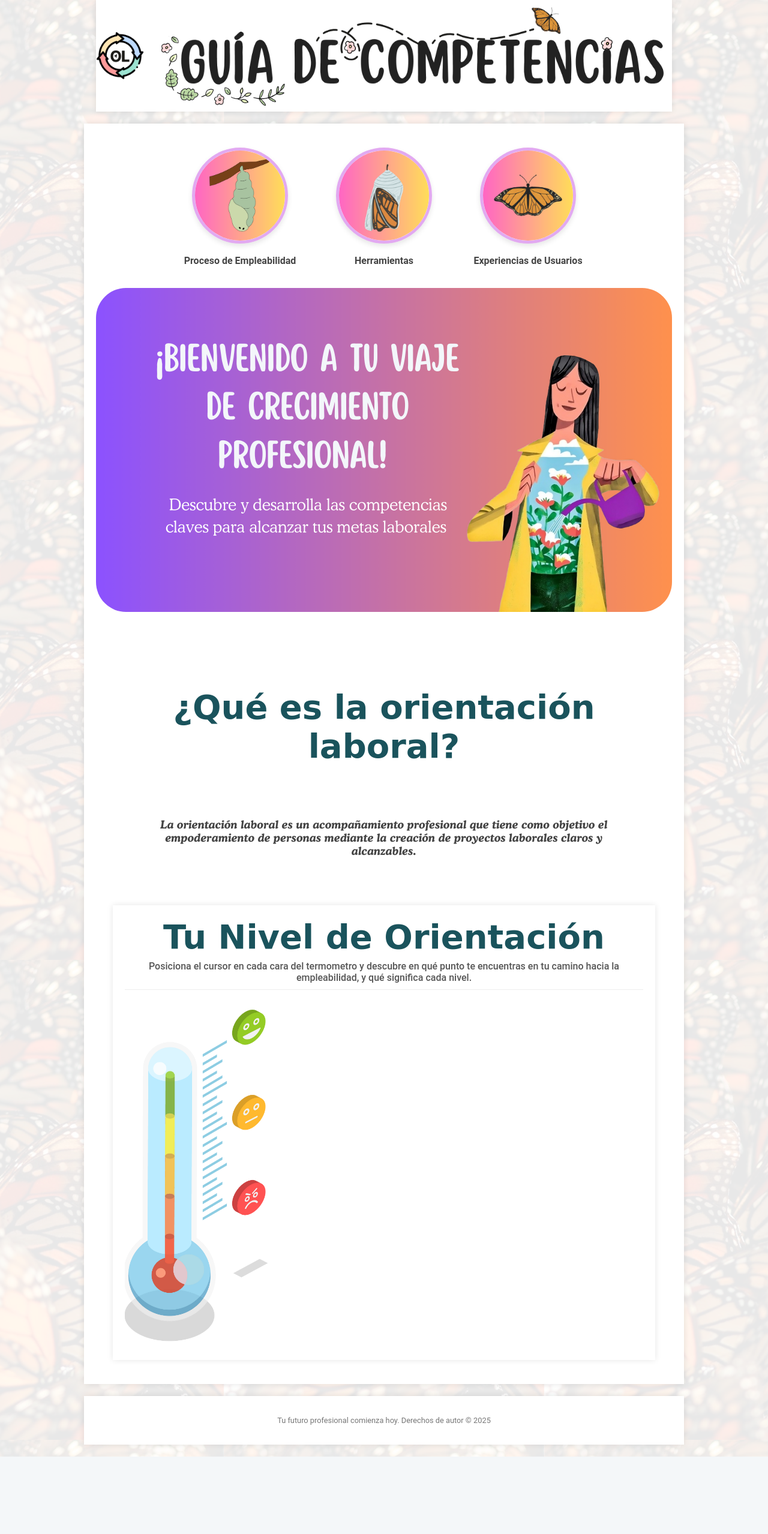
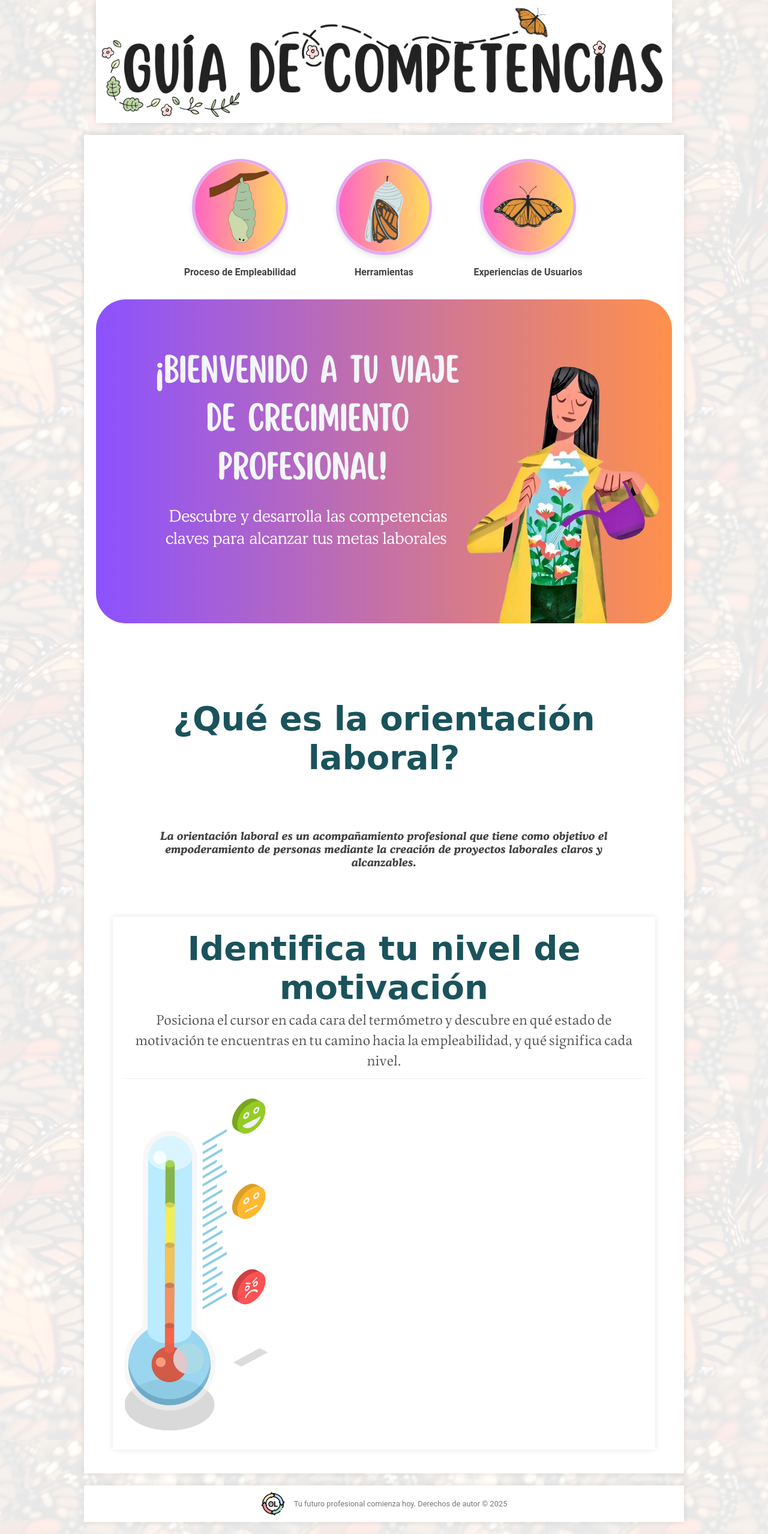
Before and after one commit to MccarthyJamil/Orientaci-nLaboral-main, a plain HTML site: page index.html in a window 1280 px wide. Shown: the whole page at 60% size. Before the commit the page ends 2428 px from the top, so only its background shows below. Drawn offline with Linux system fonts and the light colour scheme; a web font is replaced by a local one.

Commit message:
cambios_logo_imgs_termometro

```diff
--- a/css/style.css
+++ b/css/style.css
@@ -76,7 +76,14 @@ footer {
     text-align: center;
     font-size: 0.8em;
     color: #777;
+    padding: 10px 20px;
 }
+
+footer p {
+    margin: 0;
+    padding: 0;
+}
+
 
 /* ==================================== */
 /* 4. Estilos del Encabezado y Navegación */
@@ -86,28 +93,35 @@ header {
     padding: 10px 0;
 }
 
+.footer-content {
+    display: flex;
+    flex-direction: row; /* Apila el logo y el texto verticalmente */
+    align-items: center; /* Centra el contenido horizontalmente */
+    justify-content: center;
+    gap: 10px;
+}
+
+.footer-logo {
+    width: 40px; /* Tamaño del logo en el footer */
+    height: auto;
+    margin-bottom: 0px; /* Espacio entre el logo y el texto de copyright */
+    margin-right: 5px;
+    display: block;
+}
+
 .header-container {
     display: flex;
     align-items: center;
     width: 100%;
-    gap: 20px;
-}
-
-.logo-container {
-    flex-shrink: 0;
-    width: 80px;
-}
-
-.site-logo {
-    width: 100%;
-    height: auto;
-    display: block;
+    gap: 0px;
+    justify-content: center;
 }
 
 .title-image-container {
-    flex-grow: 1;
+    flex-grow: 0;
     max-height: 200px;
     overflow: hidden;
+    text-align: center;
 }
 
 .header-title-image {
@@ -115,7 +129,7 @@ header {
     height: 100%;
     display: block;
     object-fit: contain;
-    object-position: left center;
+    object-position: center center;
 }
 
 nav {
@@ -536,13 +550,14 @@ nav a.active {
 .termometer-description {
     max-width: 900px;
     margin: 0 auto 20px auto;
-    font-size: 1em;
+    font-size: 1.5em;
     color: #555;
     font-weight: 500;
     text-align: center;
     padding: 0 10px;
     border-bottom: 1px solid #eee;
     padding-bottom: 10px;
+    font-family: '29LT Riwaya Informal', sans-serif;
 }
 
 /* Contenedor principal para Flexbox */
@@ -584,7 +599,7 @@ nav a.active {
 /* Columna DERECHA (Caja de Información/Tooltip) */
 .termometer-info-box {
     flex: 1;
-    background-color: #1a535c;
+    background-color: #333333;
     color: white;
     padding: 25px;
     border-radius: 12px;
@@ -595,7 +610,6 @@ nav a.active {
     justify-content: center;
     align-items: center;
     text-align: center;
-
     opacity: 0;
     visibility: hidden;
     transition: opacity 0.3s ease, visibility 0.3s ease;
@@ -608,15 +622,21 @@ nav a.active {
 }
 
 .termometer-info-box p {
+    padding: 0;
+    min-height: 400px;
     margin: 0;
     font-weight: bold;
 }
 
 .info-content-image {
-    max-width: 80%;
-    height: auto;
+    width: 100%;
+    max-width: 100%;
+    height: 100%;
     margin-bottom: 15px;
     border-radius: 8px;
+    object-fit: cover;
+    margin: 0;
+    border-radius: 0;
 }
 
 /* Hotspots - Posiciones (Mantenidas: Más a la derecha y más arriba) */
--- a/index.html
+++ b/index.html
@@ -10,7 +10,6 @@
     <header>
         <div class="header-container">
             <div class="logo-container">
-                <img src="images/logo.png" alt="Logo de la Guía de Competencias" class="site-logo header-logo">
             </div>
             <div class="title-image-container">
                 <img src="images/guia.png" alt="Guía de Competencias" class="header-title-image">
@@ -48,8 +47,8 @@
         </section>
 
         <section class="termometer-full-section">
-            <h2 class="section-title">Tu Nivel de Orientación</h2>
-            <p class="termometer-description">Posiciona el cursor en cada cara del termometro y descubre en qué punto te encuentras en tu camino hacia la empleabilidad, y qué significa cada nivel.</p>
+            <h2 class="section-title">Identifica tu nivel de motivación</h2>
+            <p class="termometer-description">Posiciona el cursor en cada cara del termómetro y descubre en qué estado de motivación te encuentras en tu camino hacia la empleabilidad, y qué significa cada nivel.</p>
 
             <div class="termometer-container">
 
@@ -64,7 +63,6 @@
                 </div>
 
                 <div class="termometer-info-box" id="info-box">
-                    <p id="info-text">Pasa el cursor sobre un punto para ver el nivel de orientación.</p>
                 </div>
 
             </div>
@@ -72,7 +70,10 @@
         </main>
 
     <footer>
+    <div class="footer-content">
+        <img src="images/logo.png" alt="Logo de la Guía de Competencias" class="site-logo footer-logo">
         <p>Tu futuro profesional comienza hoy. Derechos de autor © 2025</p>
+    </div>
     </footer>
 
     <script src="js/script.js"></script>
--- a/js/script.js
+++ b/js/script.js
@@ -48,15 +48,12 @@ document.addEventListener('DOMContentLoaded', () => {
     // 2. Definir los datos para cada nivel del termómetro
     const termometerData = {
         'hotspot-baja': {
-            text: 'Nivel de Empleabilidad de Inicio: Requieres formación y experiencia para mejorar tu posición en el mercado laboral.',
             image: '../images/baja.png'
         },
         'hotspot-media': {
-            text: 'Nivel de Empleabilidad Moderado: Tienes un buen punto de partida, pero necesitas desarrollar habilidades específicas.',
-            image: '../images/media.png'
+            image: '../images/intermedia.png'
         },
         'hotspot-alta': {
-            text: 'Nivel de Empleabilidad Muy Alto: Tienes las competencias clave y experiencia en sectores de alta demanda.',
             image: '../images/alta.png'
         }
     };
@@ -69,7 +66,6 @@ document.addEventListener('DOMContentLoaded', () => {
         // Construye el HTML con la imagen y el texto
         infoBox.innerHTML = `
             <img src="${itemData.image}" alt="Indicador de Nivel" class="info-content-image">
-            <p>${itemData.text}</p>
         `;
         // Muestra la caja añadiendo la clase 'active' definida en CSS
         infoBox.classList.add('active');
```
Also changed, not shown: empleabilidad.html (+4 -2 lines), experiencias.html (+6 -5 lines), herramientas.html (+3 -2 lines), images/alta.png (added), images/baja.png (added), images/intermedia.png (added).
